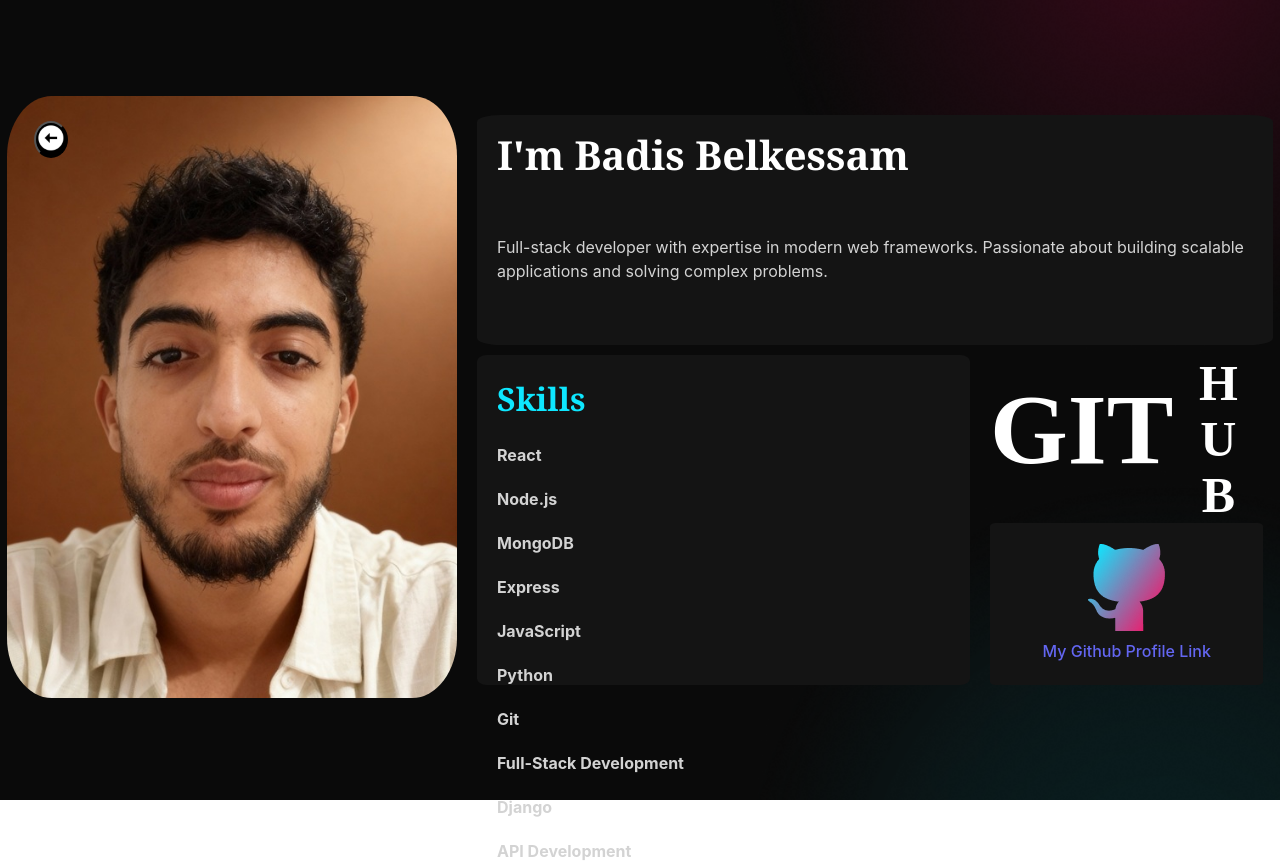
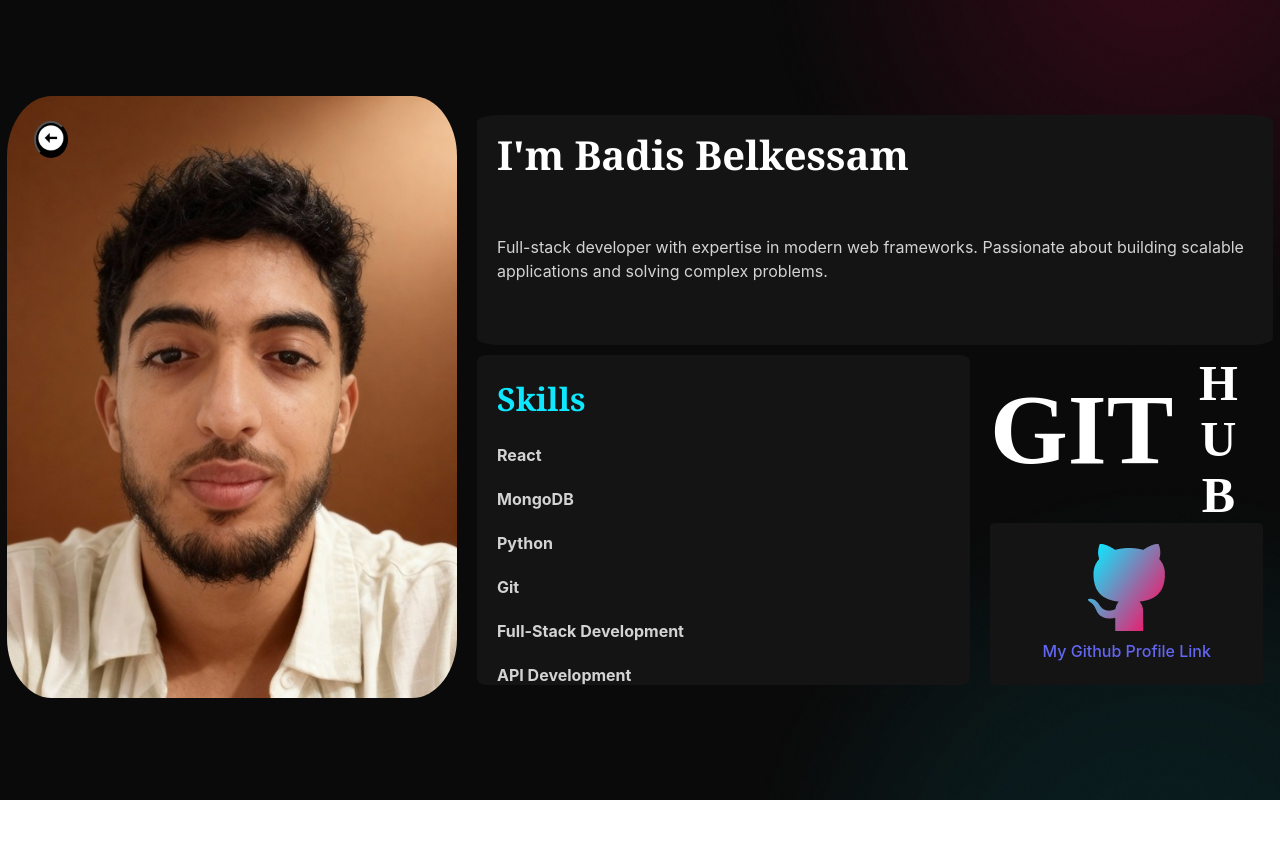
Before and after one commit to Cheateyy/team-portfolio-project, a React (Vite) app: page /member/badis in a window 1280 px wide. After the commit the page ends 800 px from the top, so only its background shows below. Built offline with nearby package versions, Linux system fonts and the light colour scheme.

Commit message:
feature: implementing my 'Badis's ' profile page

```diff
--- a/src/members/badis/MemberPage.jsx
+++ b/src/members/badis/MemberPage.jsx
@@ -1,7 +1,7 @@
 import React from "react";
 import { Link } from 'react-router-dom'
 import { memberData } from './memberData'
-import './MemberPage.css'
+import '../abderraouf/MemberPage.css'
 
 //im adding a comment maybe that would allow a pull request <(o_o)>
 
--- a/src/members/badis/memberData.js
+++ b/src/members/badis/memberData.js
@@ -5,7 +5,7 @@ export const memberData = {
   // Basic Information
   name: 'Badis Belkessam',
   role: 'Team Member',
-  github: 'github.com/badis-byte',
+  github: 'https://github.com/badis-byte',
   email: 'belkessambadis40@gmail.com',
   linkedin: '',
   website: '',
@@ -13,8 +13,7 @@ export const memberData = {
   bio: 'Full-stack developer with expertise in modern web frameworks. Passionate about building scalable applications and solving complex problems.',
 
   skills: [
-    'React', 'Node.js', 'MongoDB', 'Express',
-    'JavaScript', 'Python', 'Git', 'Full-Stack Development' , 'Django' , 'API Development'
+    'React', 'MongoDB', 'Python', 'Git', 'Full-Stack Development' , 'API Development'
   ],
 
   projects: [
```
Also changed, not shown: 1 other file (tests, documents, lock files or other folders).
